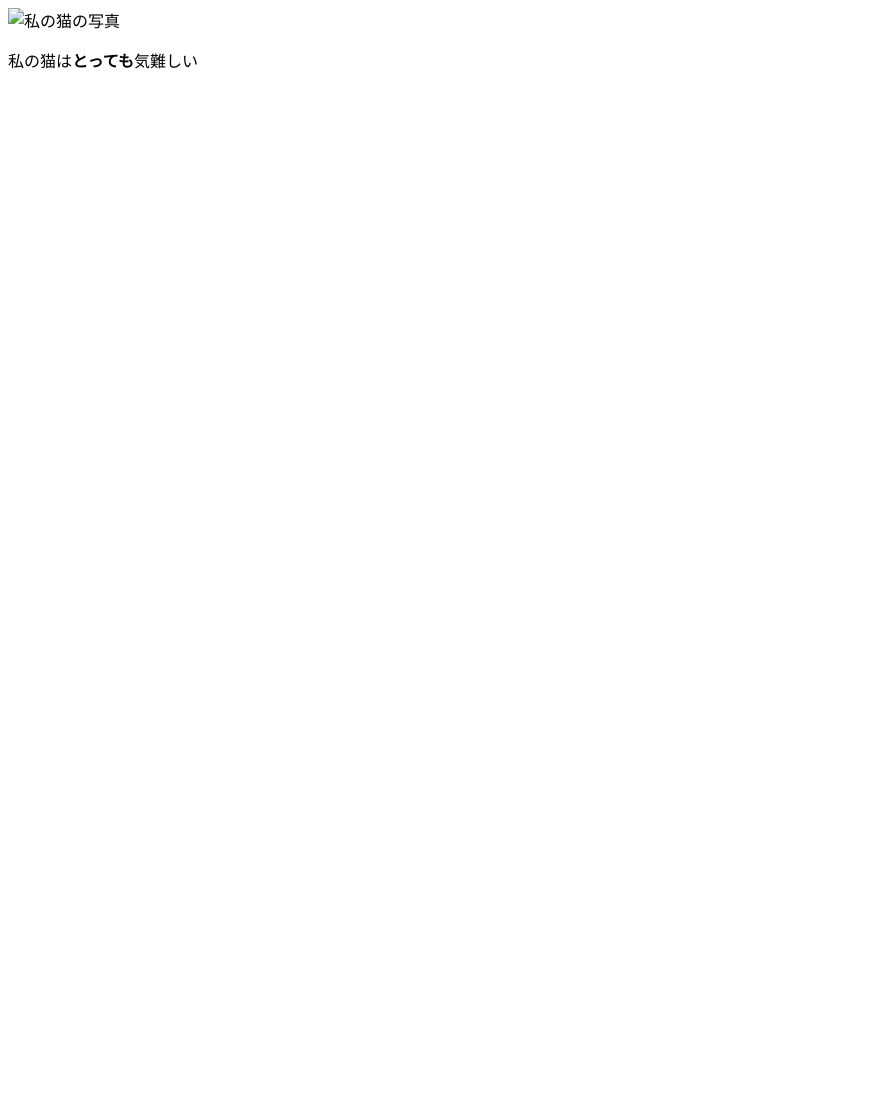
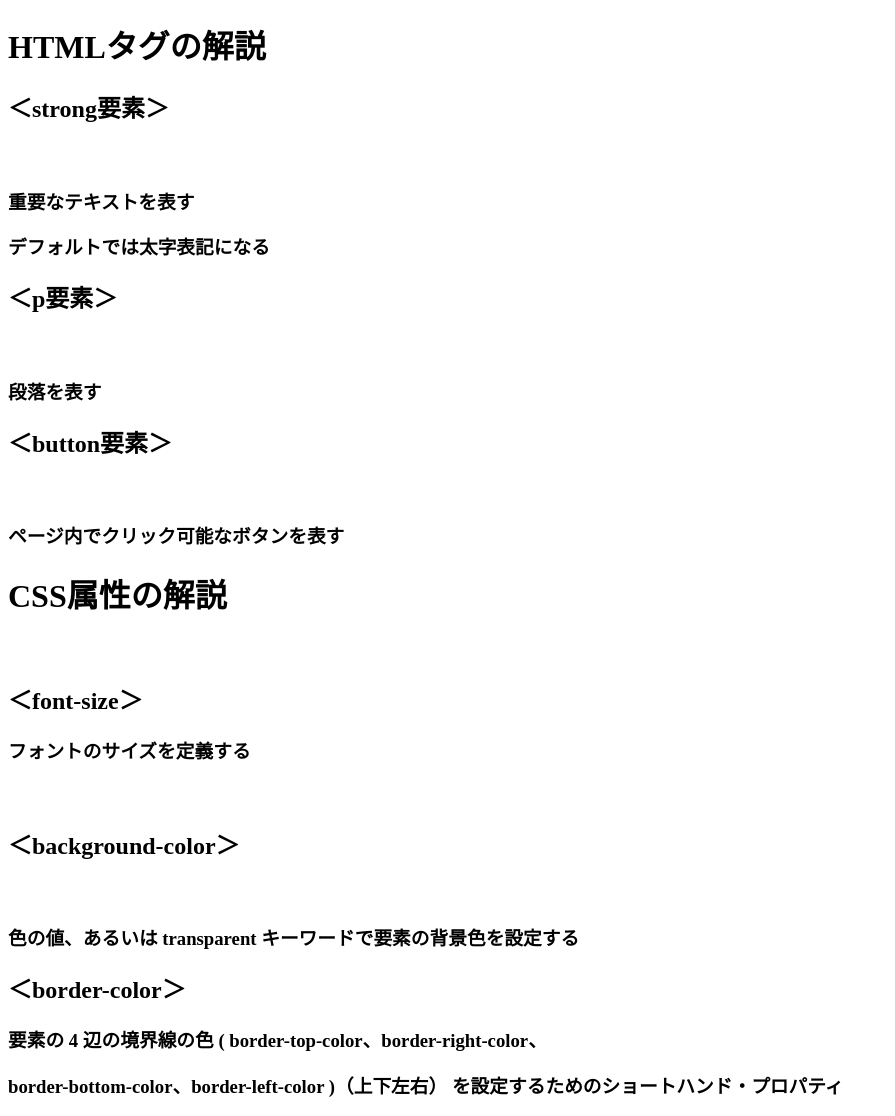
Before and after one commit to KFukushige65/sfcjs01, a plain HTML site: page index.html in a window 1280 px wide. Shown: the whole page, without its empty margins (0-895 px from the left). Before the commit the page ends 800 px from the top, so only its background shows below. Drawn offline with Linux system fonts and the light colour scheme.

Commit message:
10/6　練習問題2〜3

```diff
--- a/index.html
+++ b/index.html
@@ -2,10 +2,25 @@
 <html>
   <head>
     <meta charset="utf-8">
-    <title>情報基礎２</title>
+    <title>情報基礎２　html言語調べ</title>
   </head>
   <body>
-    <img src="images/my-cat.jpg" alt="私の猫の写真">
-    <p>私の猫は<strong>とっても</strong>気難しい</p>
+    <h1>HTMLタグの解説</h1>
+      <h2>＜strong要素＞</h2>
+          <h3><p>重要なテキストを表す</p>
+            デフォルトでは太字表記になる</h3>
+      <h2>＜p要素＞</h2>
+         <h3>段落を表す</h3>
+      <h2>＜button要素＞</h2>
+         <h3>ページ内でクリック可能なボタンを表す</h3>
+
+    <h1>CSS属性の解説</h1>
+    　　<h2>＜font-size＞</h2>
+          <h3>フォントのサイズを定義する</h3>
+    　　<h2>＜background-color＞</h2>
+    　　　　<h3>色の値、あるいは transparent キーワードで要素の背景色を設定する</h3>
+       <h2>＜border-color＞</h2>
+           <h3>要素の 4 辺の境界線の色 ( border-top-color、border-right-color、
+               <p>border-bottom-color、border-left-color )（上下左右） を設定するためのショートハンド・プロパティ</p></h3>
   </body>
 </html>
```
